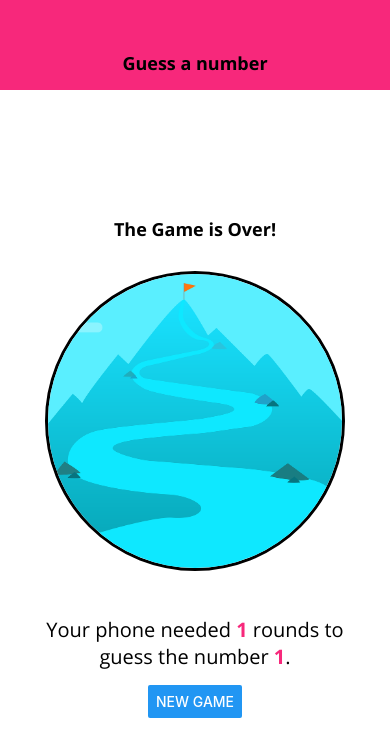
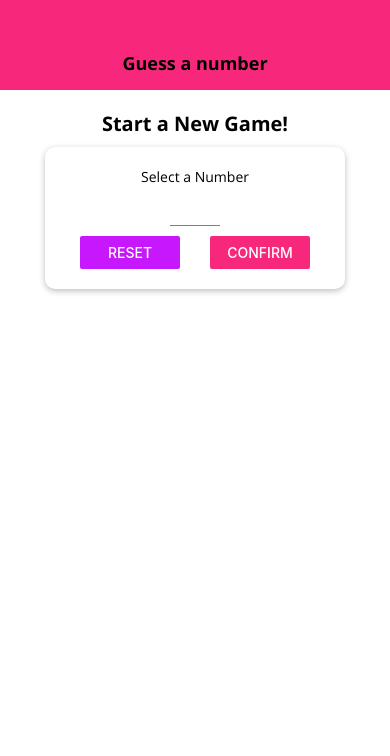
Before and after one commit to TOMO-YOSHI/react-native-guide, a React Native app in the folder guess-a-number-app/: screen / in a window 390 px wide. Shown: the top 756 px of the page. Built offline with nearby package versions, Linux system fonts and the light colour scheme.

Commit message:
Finish styling guess a number aapp

```diff
--- a/guess-a-number-app/App.js
+++ b/guess-a-number-app/App.js
@@ -55,13 +55,13 @@ export default function App() {
     );
   }
 
-  content = (
-    <GameOverScreen
-      roundsNumber={1}
-      userNumber={1}
-      onRestart={configreNewGameHandler}
-    />
-  );
+  // content = (
+  //   <GameOverScreen
+  //     roundsNumber={1}
+  //     userNumber={1}
+  //     onRestart={configreNewGameHandler}
+  //   />
+  // );
 
   return (
     <View style={styles.screen}>
--- /dev/null
+++ b/guess-a-number-app/components/MainButton.js
@@ -0,0 +1,27 @@
+import React from "react";
+import { View, Text, StyleSheet, TouchableOpacity } from "react-native";
+
+import colors from "../constants/colors";
+
+const MainButton = (props) => (
+  <TouchableOpacity activeOpacity={0.6} onPress={props.onPress}>
+    <View style={styles.button}>
+      <Text style={styles.buttonText}>{props.children}</Text>
+    </View>
+  </TouchableOpacity>
+);
+export default MainButton;
+
+const styles = StyleSheet.create({
+  button: {
+    backgroundColor: colors.primary,
+    paddingVertical: 12,
+    paddingHorizontal: 30,
+    borderRadius: 25,
+  },
+  buttonText: {
+    color: "white",
+    fontFamily: "open-sans",
+    fontSize: 18,
+  },
+});
--- a/guess-a-number-app/screens/GameOverScreen.js
+++ b/guess-a-number-app/screens/GameOverScreen.js
@@ -3,6 +3,7 @@ import { View, Text, StyleSheet, Button, Image } from "react-native";
 
 import BodyText from "../components/BodyText";
 import TitleText from "../components/TitleText";
+import MainButton from "../components/MainButton";
 import colors from "../constants/colors";
 
 const GameOverScreen = (props) => (
@@ -30,7 +31,7 @@ const GameOverScreen = (props) => (
       {/* <BodyText>Number of rounds: {props.roundsNumber}</BodyText>
     <BodyText>number was: {props.userNumber}</BodyText> */}
     </View>
-    <Button title="NEW GAME" onPress={props.onRestart} />
+    <MainButton onPress={props.onRestart}>NEW GAME</MainButton>
   </View>
 );
 export default GameOverScreen;
--- a/guess-a-number-app/screens/GameScreen.js
+++ b/guess-a-number-app/screens/GameScreen.js
@@ -1,8 +1,18 @@
 import React, { useState, useRef, useEffect } from "react";
-import { View, Text, StyleSheet, Button, Alert } from "react-native";
+import {
+  View,
+  Text,
+  StyleSheet,
+  Alert,
+  ScrollView,
+  FlatList,
+} from "react-native";
+import { Ionicons } from "@expo/vector-icons";
 
 import NumberContainer from "../components/NumberContainer";
 import Card from "../components/Card";
+import MainButton from "../components/MainButton";
+import BodyText from "../components/BodyText";
 import DefaultStyles from "../constants/default-styles";
 
 const generateRandomBetween = (min, max, exclude) => {
@@ -16,11 +26,23 @@ const generateRandomBetween = (min, max, exclude) => {
   }
 };
 
+const renderListItem = (listLength, itemData) => (
+  <View style={styles.listItem}>
+    <BodyText>#{listLength - itemData.index}</BodyText>
+    <BodyText>{itemData.item}</BodyText>
+  </View>
+);
+// const renderListItem = (value, numOfRound) => (
+//   <View key={value} style={styles.listItem}>
+//     <BodyText>#{numOfRound}</BodyText>
+//     <BodyText>{value}</BodyText>
+//   </View>
+// );
+
 const GameScreen = (props) => {
-  const [currentGuess, setCurrentGuess] = useState(
-    generateRandomBetween(1, 100, props.userChoice)
-  );
-  const [rounds, setRounds] = useState(0);
+  const initialGuess = generateRandomBetween(1, 100, props.userChoice);
+  const [currentGuess, setCurrentGuess] = useState(initialGuess);
+  const [pastGuesses, setPastGuesses] = useState([initialGuess.toString()]);
   const currentLow = useRef(1);
   const currentHigh = useRef(100);
 
@@ -28,7 +50,7 @@ const GameScreen = (props) => {
 
   useEffect(() => {
     if (currentGuess === props.userChoice) {
-      props.onGameOver(rounds);
+      props.onGameOver(pastGuesses.length);
     }
   }, [currentGuess, userChoice, onGameOver]);
 
@@ -45,7 +67,7 @@ const GameScreen = (props) => {
     if (direction === "lower") {
       currentHigh.current = currentGuess;
     } else {
-      currentLow.current = currentGuess;
+      currentLow.current = currentGuess + 1;
     }
     const nextNumber = generateRandomBetween(
       currentLow.current,
@@ -53,7 +75,11 @@ const GameScreen = (props) => {
       currentGuess
     );
     setCurrentGuess(nextNumber);
-    setRounds((curRounds) => curRounds + 1);
+    // setRounds((curRounds) => curRounds + 1);
+    setPastGuesses((curPastGuesses) => [
+      nextNumber.toString(),
+      ...curPastGuesses,
+    ]);
   };
 
   return (
@@ -61,12 +87,26 @@ const GameScreen = (props) => {
       <Text style={DefaultStyles.bodyText}>Opponent's Guess</Text>
       <NumberContainer>{currentGuess}</NumberContainer>
       <Card style={styles.buttonContainer}>
-        <Button title="LOWER" onPress={nextGuessHandler.bind(this, "lower")} />
-        <Button
-          title="GREATER"
-          onPress={nextGuessHandler.bind(this, "greater")}
+        <MainButton onPress={nextGuessHandler.bind(this, "lower")}>
+          <Ionicons name="md-remove" size={24} color="white" />
+        </MainButton>
+        <MainButton onPress={nextGuessHandler.bind(this, "greater")}>
+          <Ionicons name="md-add" size={24} color="white" />
+        </MainButton>
+      </Card>
+      <View style={styles.listContainer}>
+        {/* <ScrollView contentContainerStyle={styles.list}>
+          {pastGuesses.map((guess, index) =>
+            renderListItem(guess, pastGuesses.length - index)
+          )}
+        </ScrollView> */}
+        <FlatList
+          keyExtractor={(item) => item}
+          data={pastGuesses}
+          renderItem={renderListItem.bind(this, pastGuesses.length)}
+          contentContainerStyle={styles.list}
         />
-      </Card>
+      </View>
     </View>
   );
 };
@@ -82,6 +122,26 @@ const styles = StyleSheet.create({
     flexDirection: "row",
     justifyContent: "space-around",
     marginTop: 20,
-    width: "80%",
+    width: 400,
+    maxWidth: "90%",
+  },
+  listContainer: {
+    flex: 1,
+    width: "60%",
+  },
+  list: {
+    flexGrow: 1,
+    // alignItems: "center",
+    justifyContent: "flex-end",
+  },
+  listItem: {
+    borderColor: "#ccc",
+    borderWidth: 1,
+    padding: 15,
+    marginVertical: 10,
+    backgroundColor: "white",
+    flexDirection: "row",
+    justifyContent: "space-around",
+    width: "100%",
   },
 });
--- a/guess-a-number-app/screens/StartGameScreen.js
+++ b/guess-a-number-app/screens/StartGameScreen.js
@@ -13,6 +13,7 @@ import Card from "../components/Card";
 import Input from "../components/Input";
 import NumberContainer from "../components/NumberContainer";
 import BodyText from "../components/BodyText";
+import MainButton from "../components/MainButton";
 import colors from "../constants/colors";
 
 const StartGameScreen = (props) => {
@@ -49,10 +50,13 @@ const StartGameScreen = (props) => {
       <Card style={styles.summaryContainer}>
         <BodyText>You selected</BodyText>
         <NumberContainer>{selectedNumber}</NumberContainer>
-        <Button
+        {/* <Button
           title="START GAME"
           onPress={() => props.onStartGame(selectedNumber)}
-        />
+        /> */}
+        <MainButton onPress={() => props.onStartGame(selectedNumber)}>
+          START GAME
+        </MainButton>
       </Card>
     );
   }
```
